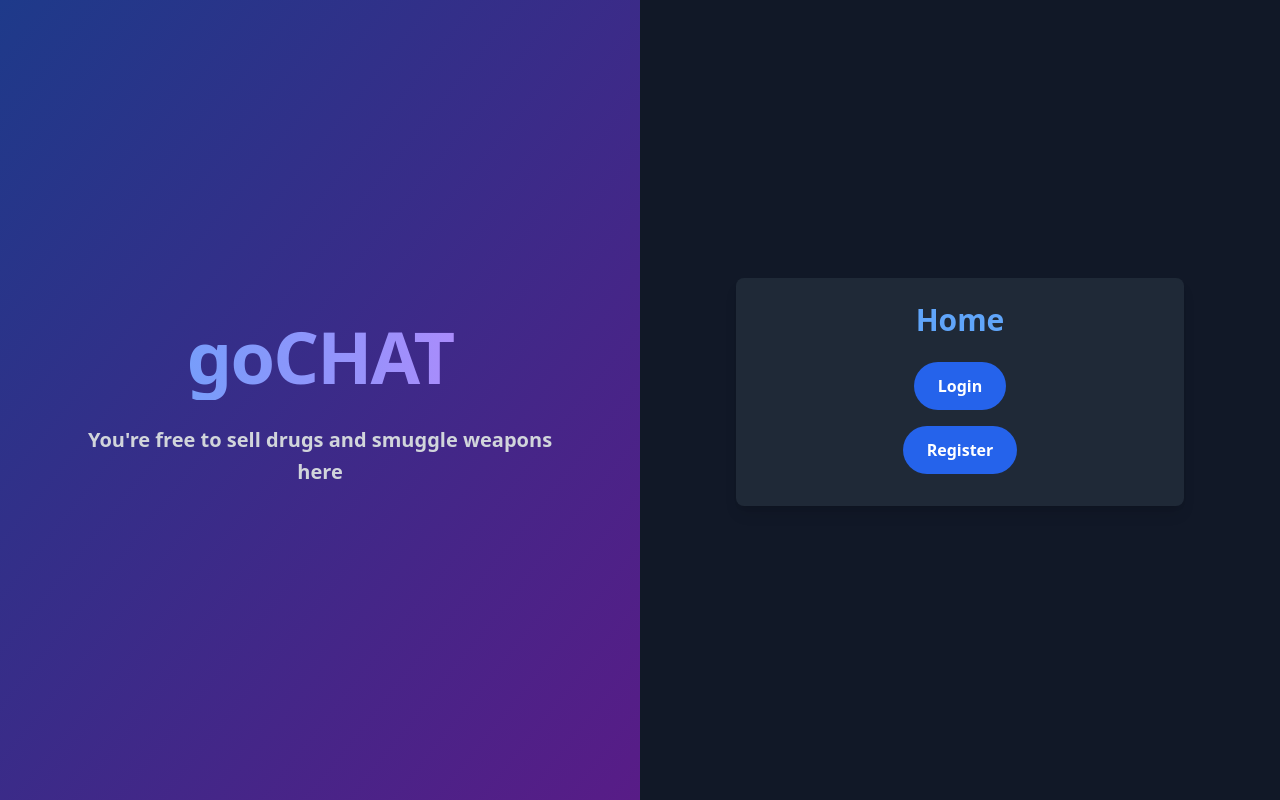
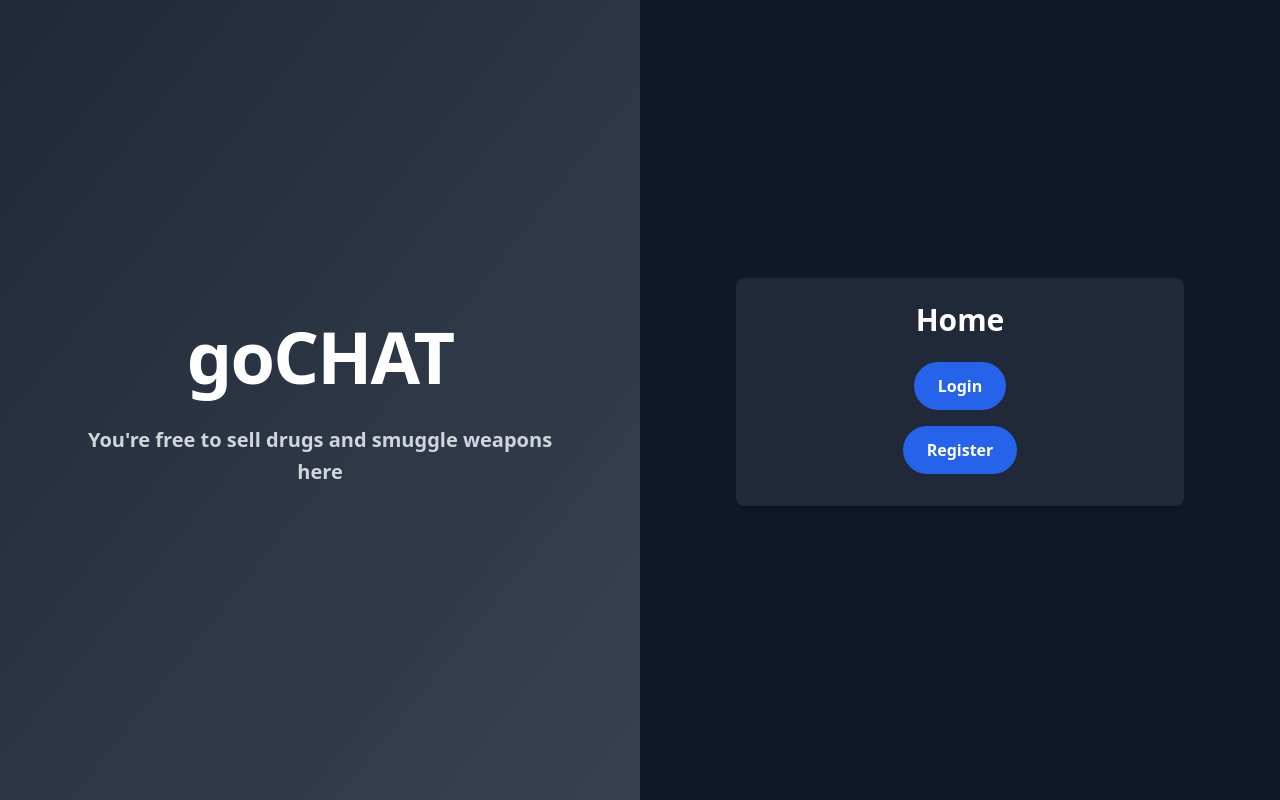
Before and after one commit to muhammadammar2/goCHAT, a React (Create React App) app in the folder frontend/: page / in a window 1280 px wide. Built offline with nearby package versions, Linux system fonts and the light colour scheme.

Commit message:
added some gradients

```diff
--- a/frontend/src/App.tsx
+++ b/frontend/src/App.tsx
@@ -7,9 +7,10 @@ function App() {
   return (
     <Router>
       <div className="min-h-screen bg-gray-900 text-white flex flex-col lg:flex-row">
-        <div className="w-full lg:w-1/2 flex flex-col items-center justify-center p-8 bg-gradient-to-br from-blue-900 to-purple-900">
+        {/* Left Side (Title and Solid Background) */}
+        <div className="w-full lg:w-1/2 flex flex-col items-center justify-center p-8 bg-gradient-to-br from-gray-800 to-gray-700">
           <div className="text-center">
-            <h1 className="text-6xl lg:text-7xl font-extrabold tracking-tight bg-clip-text text-transparent bg-gradient-to-r from-blue-400 to-purple-400 mb-6 p-2">
+            <h1 className="text-6xl lg:text-7xl font-extrabold tracking-tight text-white mb-6 p-2">
               go<span className="align-baseline">CHAT</span>
             </h1>
             <p className="text-xl font-semibold leading-relaxed text-gray-300 mt-6 max-w-lg mx-auto">
@@ -17,7 +18,9 @@ function App() {
             </p>
           </div>
         </div>
-        <div className="w-full lg:w-1/2 flex flex-col items-center justify-center p-8">
+
+        {/* Right Side (Forms and Dark Background) */}
+        <div className="w-full lg:w-1/2 flex flex-col items-center justify-center p-8 bg-gray-900">
           <Routes>
             <Route path="/login" element={<Login />} />
             <Route path="/register" element={<Register />} />
@@ -26,7 +29,7 @@ function App() {
               element={
                 <div className="w-full max-w-md">
                   <div className="bg-gray-800 shadow-lg rounded-lg px-8 pt-6 pb-8 mb-4">
-                    <h2 className="text-3xl mb-6 text-center font-bold text-blue-400">
+                    <h2 className="text-3xl mb-6 text-center font-bold text-white">
                       Home
                     </h2>
                     <div className="flex flex-col items-center">
```
